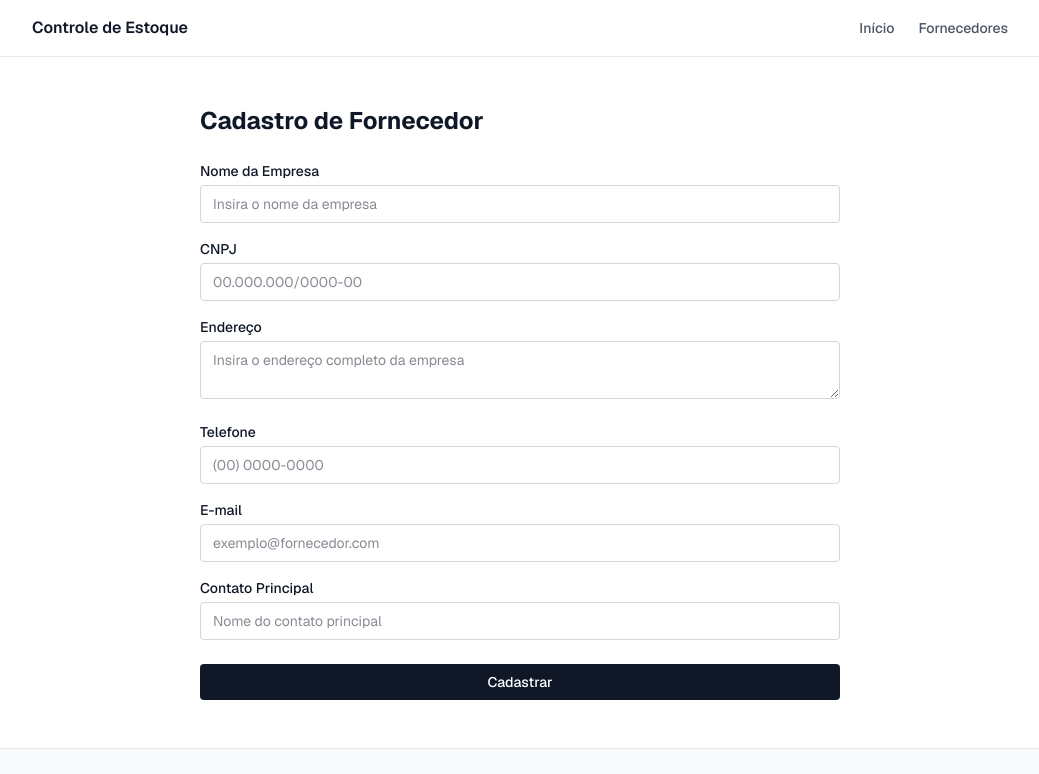
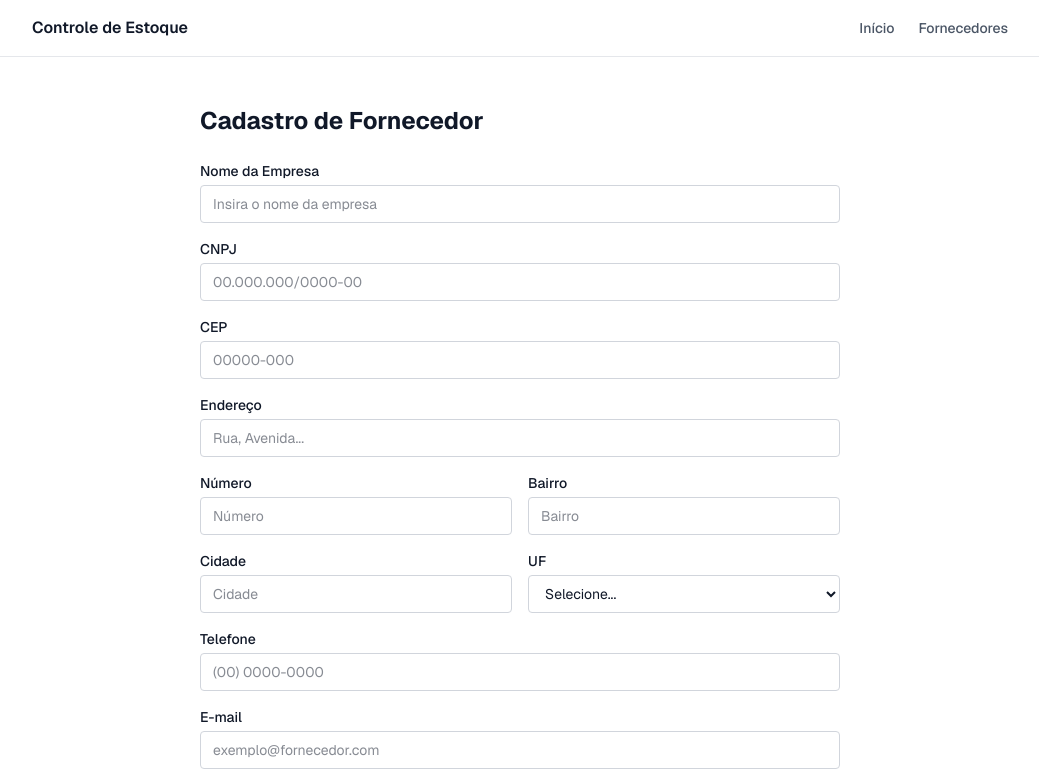
Before and after one commit to giovannicbarros/Projeto-Integrador_Full-Stack_04, a Next.js app: page /fornecedores/novo in a window 1280 px wide. Shown: the top 774 px of the page, without its empty margins (120-1159 px from the left). Built offline with nearby package versions, Linux system fonts and the light colour scheme.

Commit message:
Correção no formulário para separar o endereço em partes e corrigir a validação do CNPJ

```diff
--- a/src/app/fornecedores/page.tsx
+++ b/src/app/fornecedores/page.tsx
@@ -30,6 +30,7 @@ export default async function FornecedoresPage() {
             <thead className="bg-gray-50 text-xs uppercase text-gray-500">
               <tr>
                 <th className="px-4 py-3">Empresa</th>
+                <th className="px-4 py-3">Cidade/UF</th>
                 <th className="px-4 py-3">CNPJ</th>
                 <th className="px-4 py-3">Telefone</th>
                 <th className="px-4 py-3">E-mail</th>
@@ -40,6 +41,9 @@ export default async function FornecedoresPage() {
               {fornecedores.map((fornecedor) => (
                 <tr key={fornecedor.id}>
                   <td className="px-4 py-3 font-medium text-gray-900">{fornecedor.nomeEmpresa}</td>
+                  <td className="px-4 py-3 text-gray-600">
+                    {fornecedor.cidade}/{fornecedor.uf}
+                  </td>
                   <td className="px-4 py-3 text-gray-600">{formatCnpj(fornecedor.cnpj)}</td>
                   <td className="px-4 py-3 text-gray-600">{formatPhone(fornecedor.telefone)}</td>
                   <td className="px-4 py-3 text-gray-600">{fornecedor.email}</td>
--- a/src/components/fornecedor-form.tsx
+++ b/src/components/fornecedor-form.tsx
@@ -5,8 +5,10 @@ import { useRouter } from 'next/navigation';
 import { Controller, useForm } from 'react-hook-form';
 import { toast } from 'sonner';
 
+import { UF_OPTIONS } from '@/constants/uf';
 import { fornecedorSchema, type FornecedorFormValues } from '@/lib/validations';
 import type { Fornecedor } from '@/types/fornecedor';
+import { formatCep } from '@/utils/cep';
 import { formatCnpj } from '@/utils/cnpj';
 import { formatPhone } from '@/utils/phone';
 
@@ -39,7 +41,12 @@ export function FornecedorForm({ fornecedor }: FornecedorFormProps) {
       ? {
           nomeEmpresa: fornecedor.nomeEmpresa,
           cnpj: fornecedor.cnpj,
-          endereco: fornecedor.endereco,
+          logradouro: fornecedor.logradouro,
+          numero: fornecedor.numero,
+          bairro: fornecedor.bairro,
+          cidade: fornecedor.cidade,
+          uf: fornecedor.uf,
+          cep: fornecedor.cep,
           telefone: fornecedor.telefone,
           email: fornecedor.email,
           contatoPrincipal: fornecedor.contatoPrincipal,
@@ -121,19 +128,115 @@ export function FornecedorForm({ fornecedor }: FornecedorFormProps) {
       </div>
 
       <div>
-        <label htmlFor="endereco" className="mb-1 block text-sm font-medium">
+        <label htmlFor="cep" className="mb-1 block text-sm font-medium">
+          CEP
+        </label>
+        <Controller
+          name="cep"
+          control={control}
+          render={({ field }) => (
+            <input
+              id="cep"
+              className={inputClassName}
+              placeholder="00000-000"
+              aria-invalid={!!errors.cep}
+              value={formatCep(field.value ?? '')}
+              onChange={(event) => field.onChange(event.target.value)}
+            />
+          )}
+        />
+        {errors.cep && <p className="mt-1 text-sm text-red-600">{errors.cep.message}</p>}
+      </div>
+
+      <div>
+        <label htmlFor="logradouro" className="mb-1 block text-sm font-medium">
           Endereço
         </label>
-        <textarea
-          id="endereco"
+        <input
+          id="logradouro"
           className={inputClassName}
-          placeholder="Insira o endereço completo da empresa"
-          aria-invalid={!!errors.endereco}
-          {...register('endereco')}
+          placeholder="Rua, Avenida..."
+          aria-invalid={!!errors.logradouro}
+          {...register('logradouro')}
         />
-        {errors.endereco && (
-          <p className="mt-1 text-sm text-red-600">{errors.endereco.message}</p>
+        {errors.logradouro && (
+          <p className="mt-1 text-sm text-red-600">{errors.logradouro.message}</p>
         )}
+      </div>
+
+      <div className="grid grid-cols-2 gap-4">
+        <div>
+          <label htmlFor="numero" className="mb-1 block text-sm font-medium">
+            Número
+          </label>
+          <input
+            id="numero"
+            className={inputClassName}
+            placeholder="Número"
+            aria-invalid={!!errors.numero}
+            {...register('numero')}
+          />
+          {errors.numero && (
+            <p className="mt-1 text-sm text-red-600">{errors.numero.message}</p>
+          )}
+        </div>
+
+        <div>
+          <label htmlFor="bairro" className="mb-1 block text-sm font-medium">
+            Bairro
+          </label>
+          <input
+            id="bairro"
+            className={inputClassName}
+            placeholder="Bairro"
+            aria-invalid={!!errors.bairro}
+            {...register('bairro')}
+          />
+          {errors.bairro && (
+            <p className="mt-1 text-sm text-red-600">{errors.bairro.message}</p>
+          )}
+        </div>
+      </div>
+
+      <div className="grid grid-cols-2 gap-4">
+        <div>
+          <label htmlFor="cidade" className="mb-1 block text-sm font-medium">
+            Cidade
+          </label>
+          <input
+            id="cidade"
+            className={inputClassName}
+            placeholder="Cidade"
+            aria-invalid={!!errors.cidade}
+            {...register('cidade')}
+          />
+          {errors.cidade && (
+            <p className="mt-1 text-sm text-red-600">{errors.cidade.message}</p>
+          )}
+        </div>
+
+        <div>
+          <label htmlFor="uf" className="mb-1 block text-sm font-medium">
+            UF
+          </label>
+          <select
+            id="uf"
+            className={inputClassName}
+            aria-invalid={!!errors.uf}
+            defaultValue=""
+            {...register('uf')}
+          >
+            <option value="" disabled>
+              Selecione...
+            </option>
+            {UF_OPTIONS.map((uf) => (
+              <option key={uf.value} value={uf.value}>
+                {uf.label}
+              </option>
+            ))}
+          </select>
+          {errors.uf && <p className="mt-1 text-sm text-red-600">{errors.uf.message}</p>}
+        </div>
       </div>
 
       <div>
--- /dev/null
+++ b/src/constants/uf.ts
@@ -0,0 +1,34 @@
+export const UF_OPTIONS = [
+  { value: 'AC', label: 'Acre' },
+  { value: 'AL', label: 'Alagoas' },
+  { value: 'AP', label: 'Amapá' },
+  { value: 'AM', label: 'Amazonas' },
+  { value: 'BA', label: 'Bahia' },
+  { value: 'CE', label: 'Ceará' },
+  { value: 'DF', label: 'Distrito Federal' },
+  { value: 'ES', label: 'Espírito Santo' },
+  { value: 'GO', label: 'Goiás' },
+  { value: 'MA', label: 'Maranhão' },
+  { value: 'MT', label: 'Mato Grosso' },
+  { value: 'MS', label: 'Mato Grosso do Sul' },
+  { value: 'MG', label: 'Minas Gerais' },
+  { value: 'PA', label: 'Pará' },
+  { value: 'PB', label: 'Paraíba' },
+  { value: 'PR', label: 'Paraná' },
+  { value: 'PE', label: 'Pernambuco' },
+  { value: 'PI', label: 'Piauí' },
+  { value: 'RJ', label: 'Rio de Janeiro' },
+  { value: 'RN', label: 'Rio Grande do Norte' },
+  { value: 'RS', label: 'Rio Grande do Sul' },
+  { value: 'RO', label: 'Rondônia' },
+  { value: 'RR', label: 'Roraima' },
+  { value: 'SC', label: 'Santa Catarina' },
+  { value: 'SP', label: 'São Paulo' },
+  { value: 'SE', label: 'Sergipe' },
+  { value: 'TO', label: 'Tocantins' },
+] as const;
+
+export const UF_VALUES = UF_OPTIONS.map((uf) => uf.value) as unknown as readonly [
+  string,
+  ...string[],
+];
--- a/src/lib/validations.ts
+++ b/src/lib/validations.ts
@@ -1,5 +1,7 @@
 import { z } from 'zod';
 
+import { UF_VALUES } from '@/constants/uf';
+import { unformatCep } from '@/utils/cep';
 import { isValidCnpj, unformatCnpj } from '@/utils/cnpj';
 import { unformatPhone } from '@/utils/phone';
 
@@ -11,7 +13,16 @@ export const fornecedorSchema = z.object({
     .transform(unformatCnpj)
     .refine((value) => value.length === 14, 'CNPJ deve conter 14 dígitos.')
     .refine(isValidCnpj, 'CNPJ inválido.'),
-  endereco: z.string().trim().min(1, 'Endereço é obrigatório.').max(255),
+  logradouro: z.string().trim().min(1, 'Endereço é obrigatório.').max(150),
+  numero: z.string().trim().min(1, 'Número é obrigatório.').max(10),
+  bairro: z.string().trim().min(1, 'Bairro é obrigatório.').max(100),
+  cidade: z.string().trim().min(1, 'Cidade é obrigatória.').max(100),
+  uf: z.enum(UF_VALUES, { message: 'UF inválida.' }),
+  cep: z
+    .string()
+    .min(1, 'CEP é obrigatório.')
+    .transform(unformatCep)
+    .refine((value) => value.length === 8, 'CEP deve conter 8 dígitos.'),
   telefone: z
     .string()
     .min(1, 'Telefone é obrigatório.')
--- /dev/null
+++ b/src/utils/cep.ts
@@ -0,0 +1,9 @@
+const CEP_LENGTH = 8;
+
+export function unformatCep(value: string): string {
+  return value.replace(/\D/g, '').slice(0, CEP_LENGTH);
+}
+
+export function formatCep(value: string): string {
+  return unformatCep(value).replace(/^(\d{5})(\d)/, '$1-$2');
+}
--- a/src/utils/cnpj.ts
+++ b/src/utils/cnpj.ts
@@ -4,7 +4,7 @@ const FIRST_DIGIT_WEIGHTS = [5, 4, 3, 2, 9, 8, 7, 6, 5, 4, 3, 2];
 const SECOND_DIGIT_WEIGHTS = [6, 5, 4, 3, 2, 9, 8, 7, 6, 5, 4, 3, 2];
 
 export function unformatCnpj(value: string): string {
-  return value.replace(/\D/g, '');
+  return value.replace(/\D/g, '').slice(0, CNPJ_LENGTH);
 }
 
 export function formatCnpj(value: string): string {
```
Also changed, not shown: 3 other files (tests, documents, lock files or other folders).
